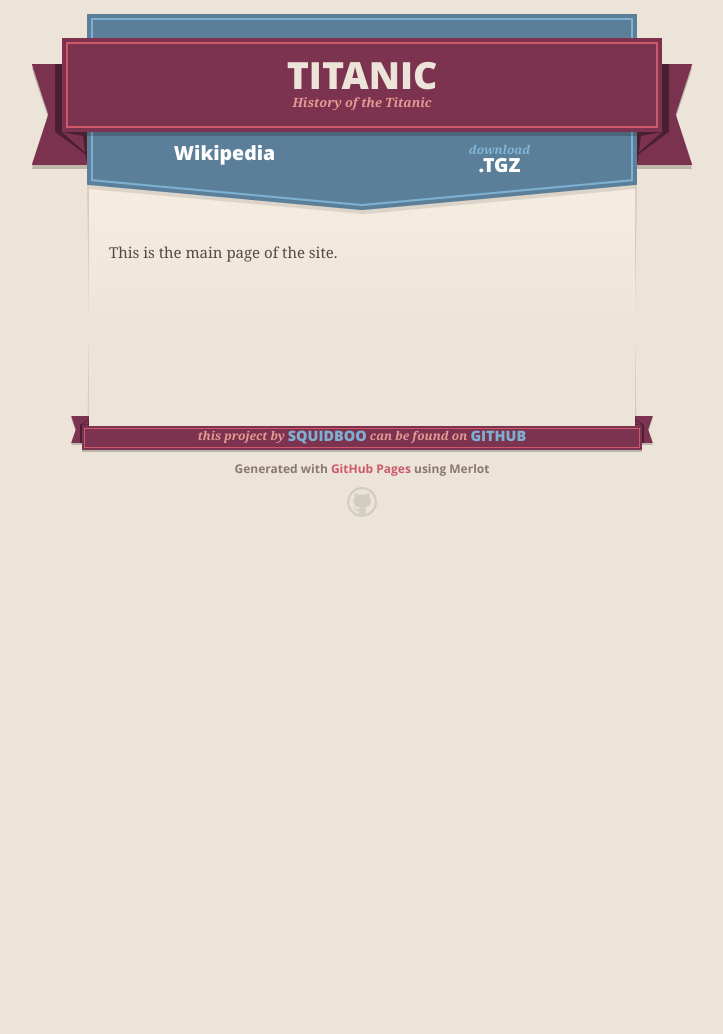
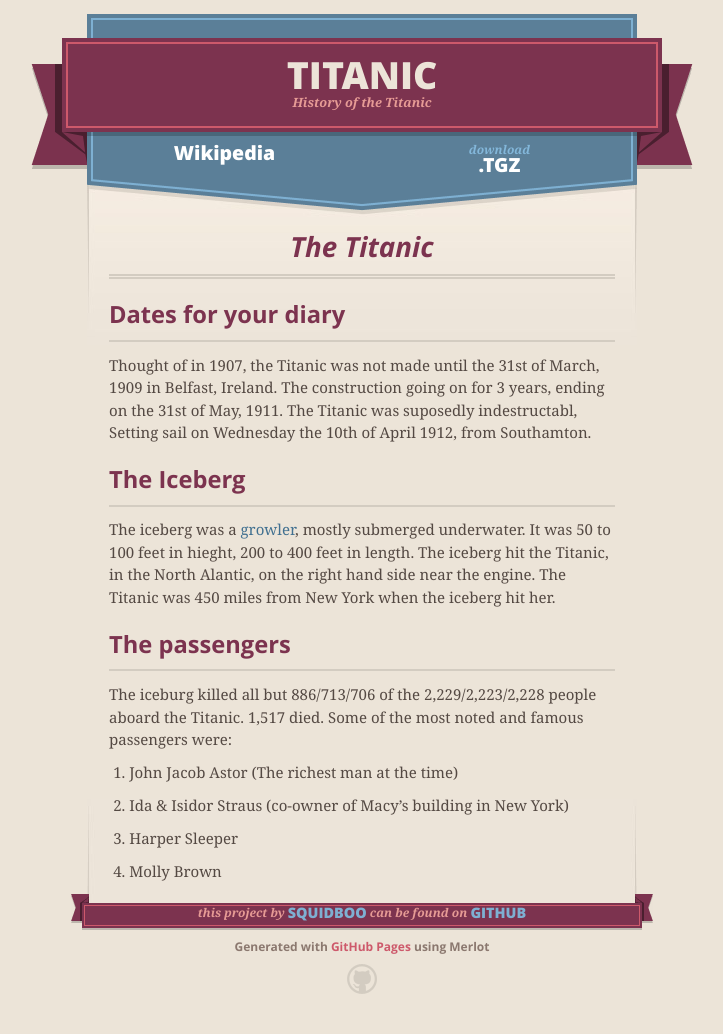
Before and after one commit to squidboo/Titanic, a Jekyll site: the page built from index.md, in a window 1280 px wide. Shown: the whole page, without its empty margins (278-1001 px from the left). Built offline with Jekyll 4.4.1, drawn with Linux system fonts in a browser that asks for light colours; nearby versions of some CDN libraries; Markdown is read by kramdown in place of the engine named in the settings; before the commit the page ends 900 px from its top, so only the background shows below that.

Commit message:
information about the Titanic

```diff
--- a/index.md
+++ b/index.md
@@ -3,4 +3,25 @@ layout: default
 title: The Titanic
 ---
 
-This is the main page of the site.
+# The Titanic
+
+##Dates for your diary
+
+Thought of in 1907, the Titanic was not made until the 31st of March, 1909 in Belfast, Ireland. The construction going on for 3 years, ending on the 31st of May, 1911. The Titanic was suposedly indestructabl, Setting sail on Wednesday the 10th of April 1912, from Southamton.
+
+##The Iceberg
+
+The iceberg was a [growler](http://www.athropolis.com/arctic-facts/fact-bergy-bits.htm), mostly submerged underwater. It was 50 to 100 feet in hieght, 200 to 400 feet in length. The iceberg hit the Titanic, in the North Alantic, on the right hand side near the engine. The Titanic was 450 miles from New York when the iceberg hit her.
+
+##The passengers
+
+The iceburg killed all but 886/713/706 of the 2,229/2,223/2,228 people aboard the Titanic.
+1,517 died. Some of the most noted and famous passengers were:
+
+1. John Jacob Astor (The richest man at the time)
+
+2. Ida & Isidor Straus (co-owner of Macy's building in New York)
+
+3. Harper Sleeper
+
+4. Molly Brown
```
